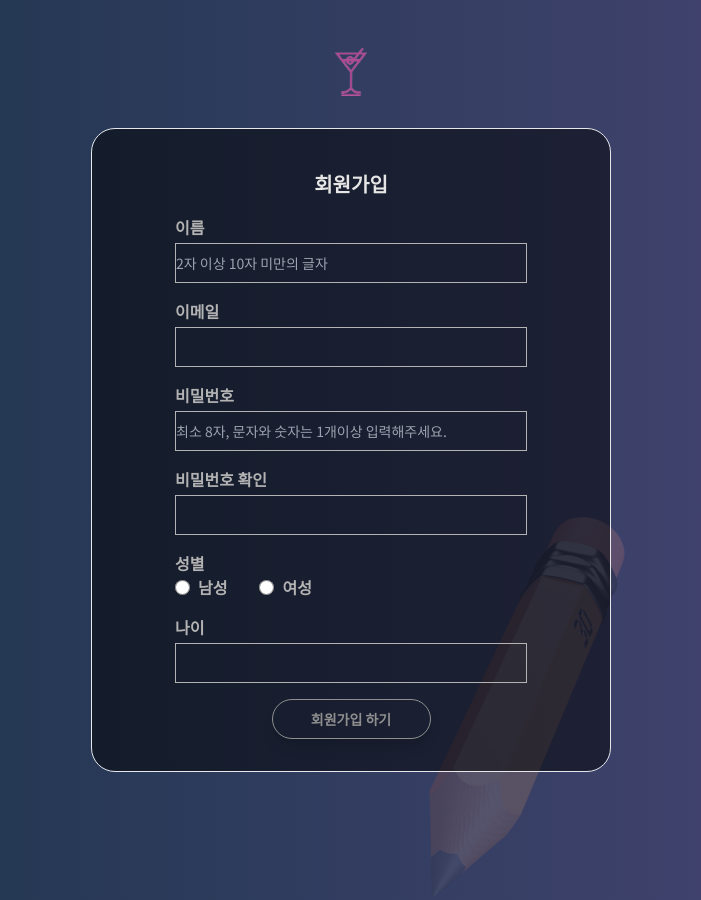
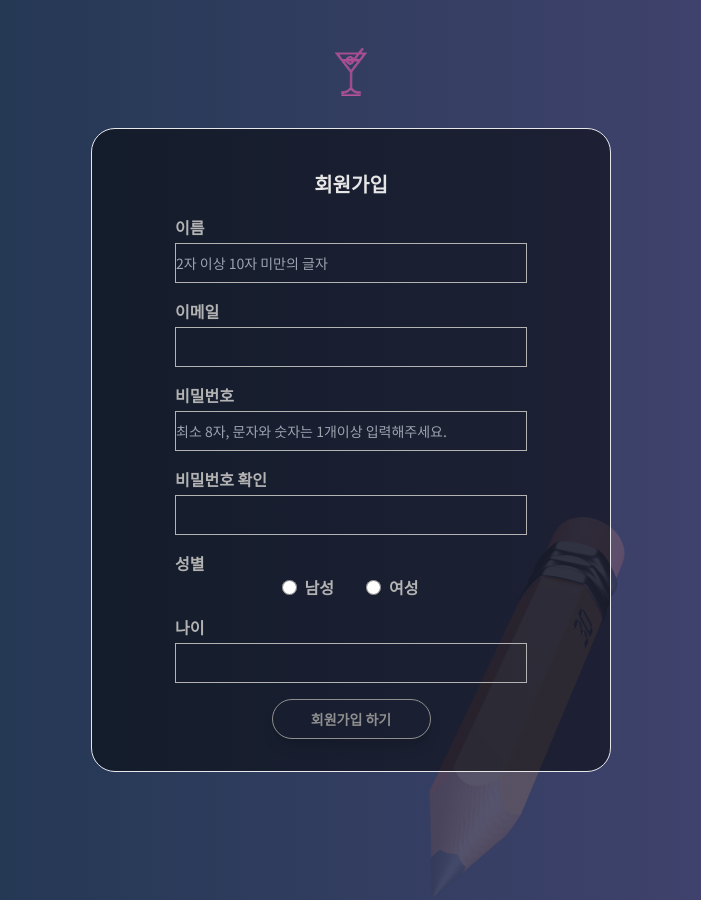
Before and after one commit to codestates-seb/seb44_main_002, a React (Create React App) app in the folder client/: page /signup in a window 1280 px wide. Shown: the whole page, without its empty margins (289-990 px from the left). Built offline with nearby package versions, Linux system fonts and the light colour scheme; no server answers.

Commit message:
chore : 성별 인풋창 고정 width값 추가

```diff
--- a/client/src/components/Input/GenderRadioInput.js
+++ b/client/src/components/Input/GenderRadioInput.js
@@ -5,14 +5,14 @@ export default function GenderRadioInput({
   },
 }) {
   return (
-    <div>
+    <div className="w-[350px] max-[520px]:w-[300px]">
       <label
         className={`flex flex-col font-bold  ${
           isValid ? 'text-gray-200' : 'text-[#FF1AE8]'
         }`}
       >
         성별
-        <div className="flex flex-row items-center justify-start">
+        <div className="flex flex-row items-center justify-center">
           <input
             type="radio"
             name="gender"
```
